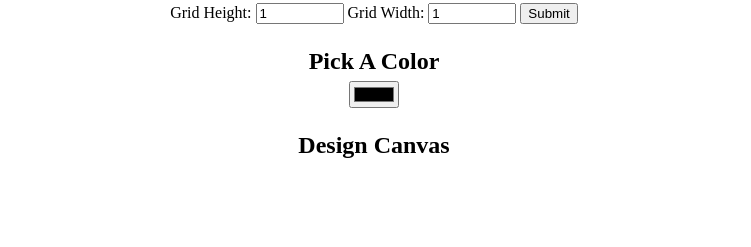
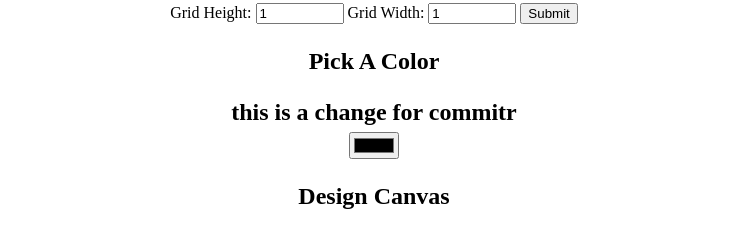
Before and after one commit to MartaE-desing/project-pixel-art-maker-starter-master, a plain HTML site: page index.html in a window 1280 px wide. Shown: the part 167-414 px from the top of the page, without its empty margins (266-1017 px from the left). Drawn offline with nearby package versions, Linux system fonts and the light colour scheme.

Commit message:
i changed the index

```diff
--- a/index.html
+++ b/index.html
@@ -20,6 +20,7 @@
     </form>
 
     <h2>Pick A Color</h2>
+    <h2>this is a change for commitr</h2>
     <input type="color" id="colorPicker">
 
     <h2>Design Canvas</h2>
```
